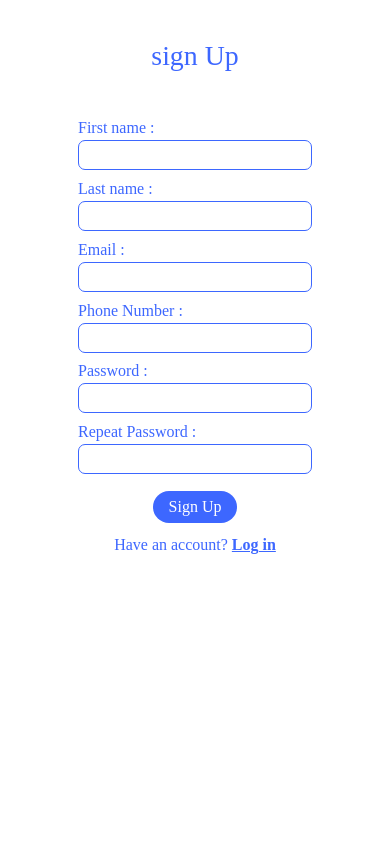
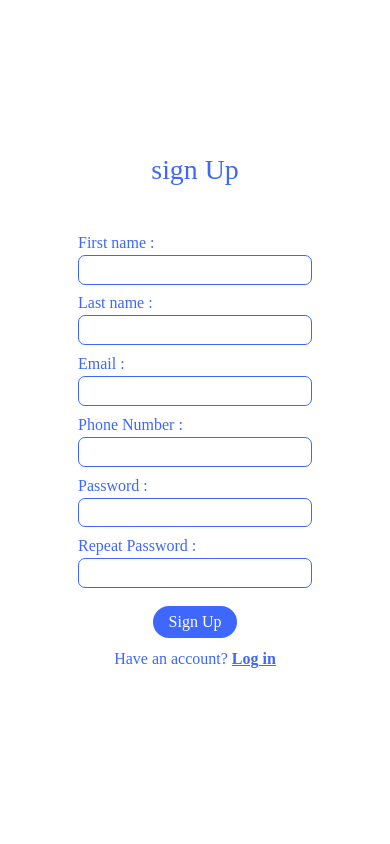
Before and after one commit to obaidHamidoun/PetsHub, a PHP site: page /html/signUp.html in a window 390 px wide. Run offline with PHP 8.4, Linux system fonts and the light colour scheme; some web fonts are replaced.

Commit message:
Update signup.css

```diff
--- a/css/signup.css
+++ b/css/signup.css
@@ -31,6 +31,9 @@
     }
     .signUpTit{
         margin-top:10vw !important;
+    }
+    body{
+        height: 100vh !important;
     }
 
 }
```
